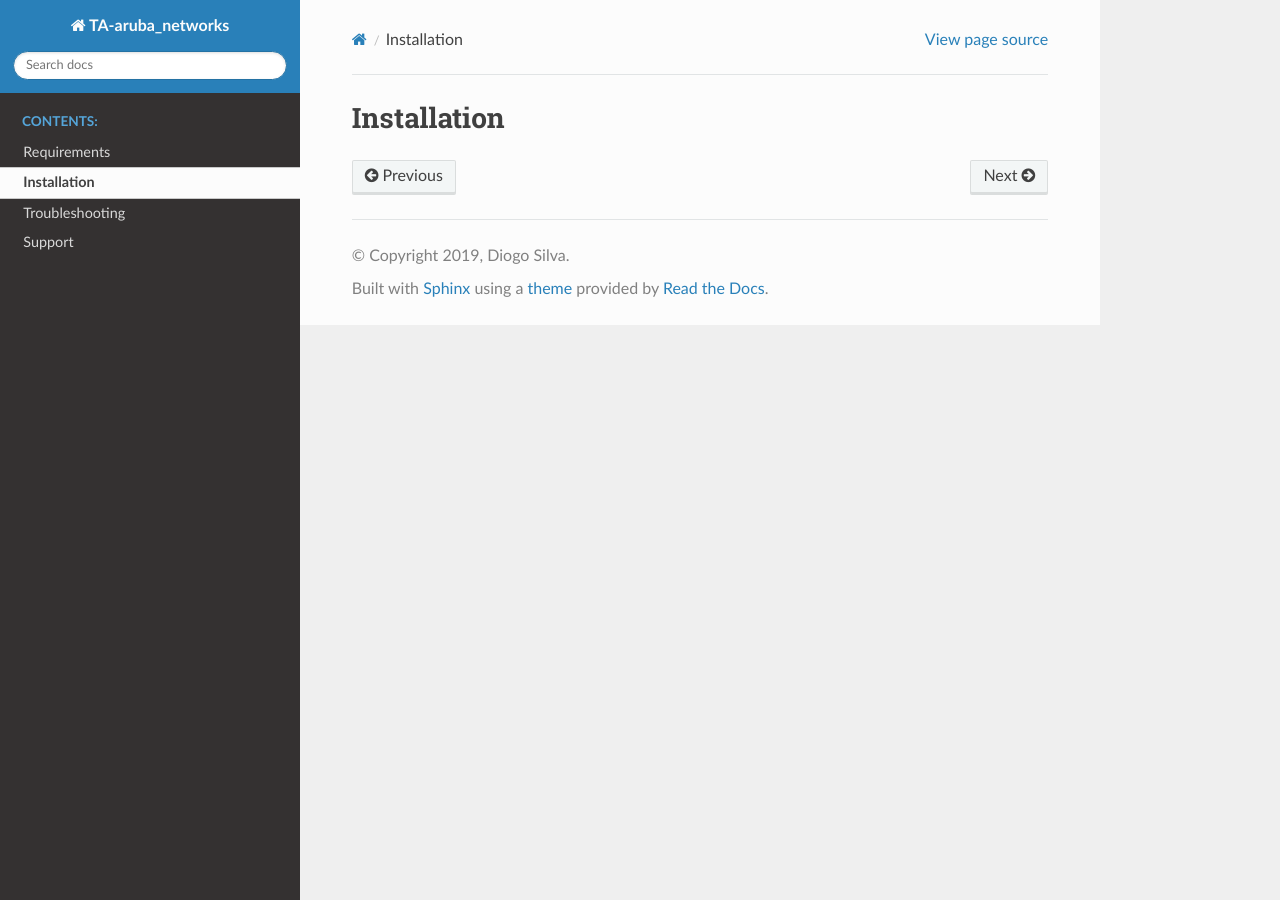
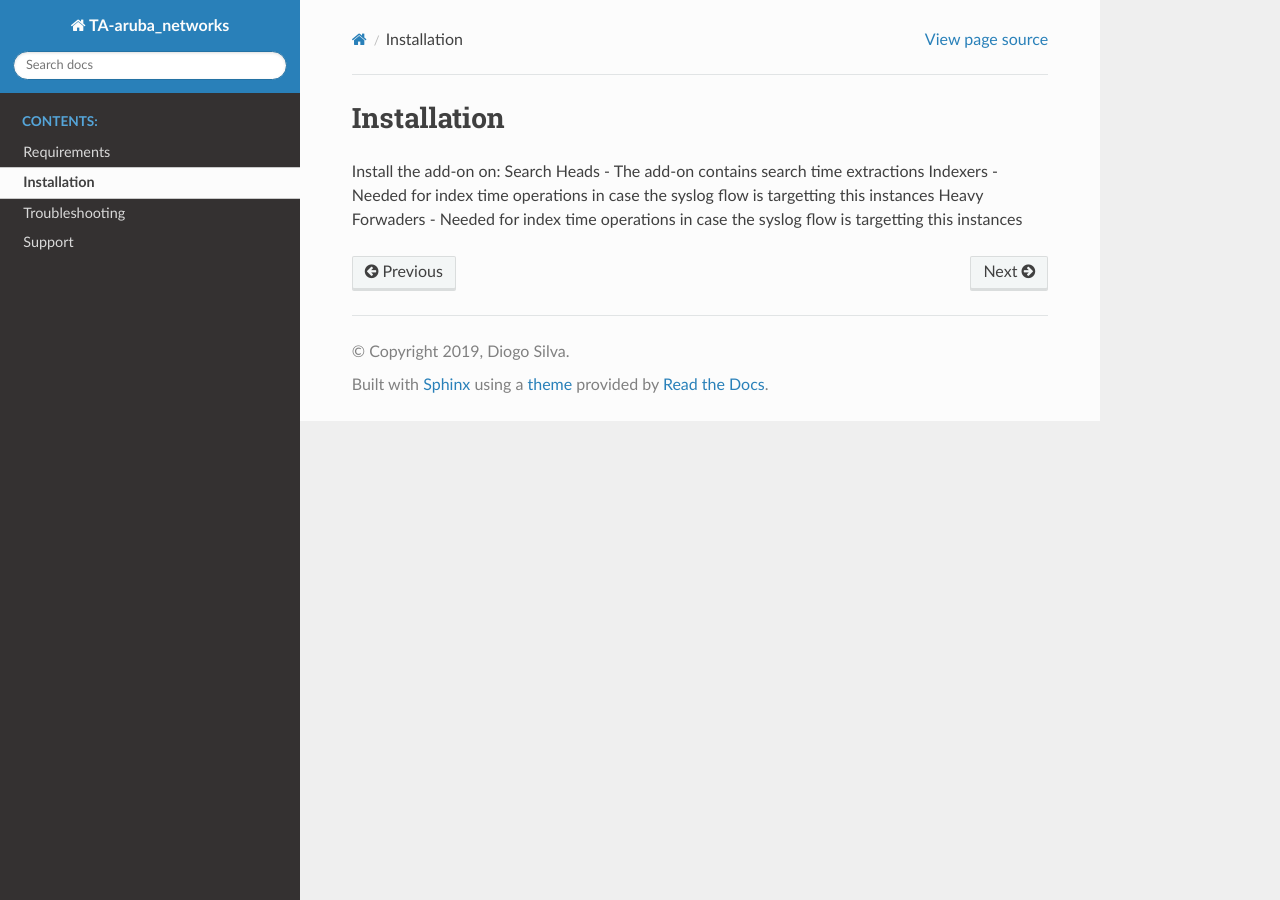
Before and after one commit to diogofgm/TA-aruba_networks, a Sphinx documentation site: the page built from docs/source/installation.rst, in a window 1280 px wide. Built offline with Sphinx 7.4.7 and the Read the Docs theme 2.0.0, drawn with Linux system fonts in a browser that asks for light colours.

Commit message:
updated docs

```diff
--- a/docs/source/index.rst
+++ b/docs/source/index.rst
@@ -3,8 +3,8 @@
    You can adapt this file completely to your liking, but it should at least
    contain the root `toctree` directive.
 
-Welcome to TA-aruba_networks's documentation!
-=============================================
+Aruba Networks Add-on for Splunk
+================================
 
 .. toctree::
    :maxdepth: 2
--- a/docs/source/installation.rst
+++ b/docs/source/installation.rst
@@ -1,2 +1,7 @@
 Installation
-############
+============
+
+Install the add-on on:
+Search Heads - The add-on contains search time extractions
+Indexers - Needed for index time operations in case the syslog flow is targetting this instances
+Heavy Forwaders - Needed for index time operations in case the syslog flow is targetting this instances
--- a/docs/source/requirements.rst
+++ b/docs/source/requirements.rst
@@ -2,4 +2,3 @@
 ############
 
 - Splunk 7.0 or newer
-- {{APP-NAME}} {{APP-VERSION}} or newer
--- a/docs/source/support.rst
+++ b/docs/source/support.rst
@@ -1,5 +1,5 @@
 Support
-#######
+=======
 
-You can file bug reports on our [GitHub issue tracker](https://github.com/diogofgm/{{REPO-NAME}}/issues) and they will be addressed as soon as possible.
+You can file bug reports on our [GitHub issue tracker](https://github.com/diogofgm/TA-aruba_networks/issues) and they will be addressed as soon as possible.
 **Support is a volunteer effort** and there is no guaranteed response time.
--- a/docs/source/troubleshooting.rst
+++ b/docs/source/troubleshooting.rst
@@ -1,2 +1,2 @@
 Troubleshooting
-###############
+===============
```
Also changed, not shown: docs/source/releasenotes.rst (+2 -8 lines).
